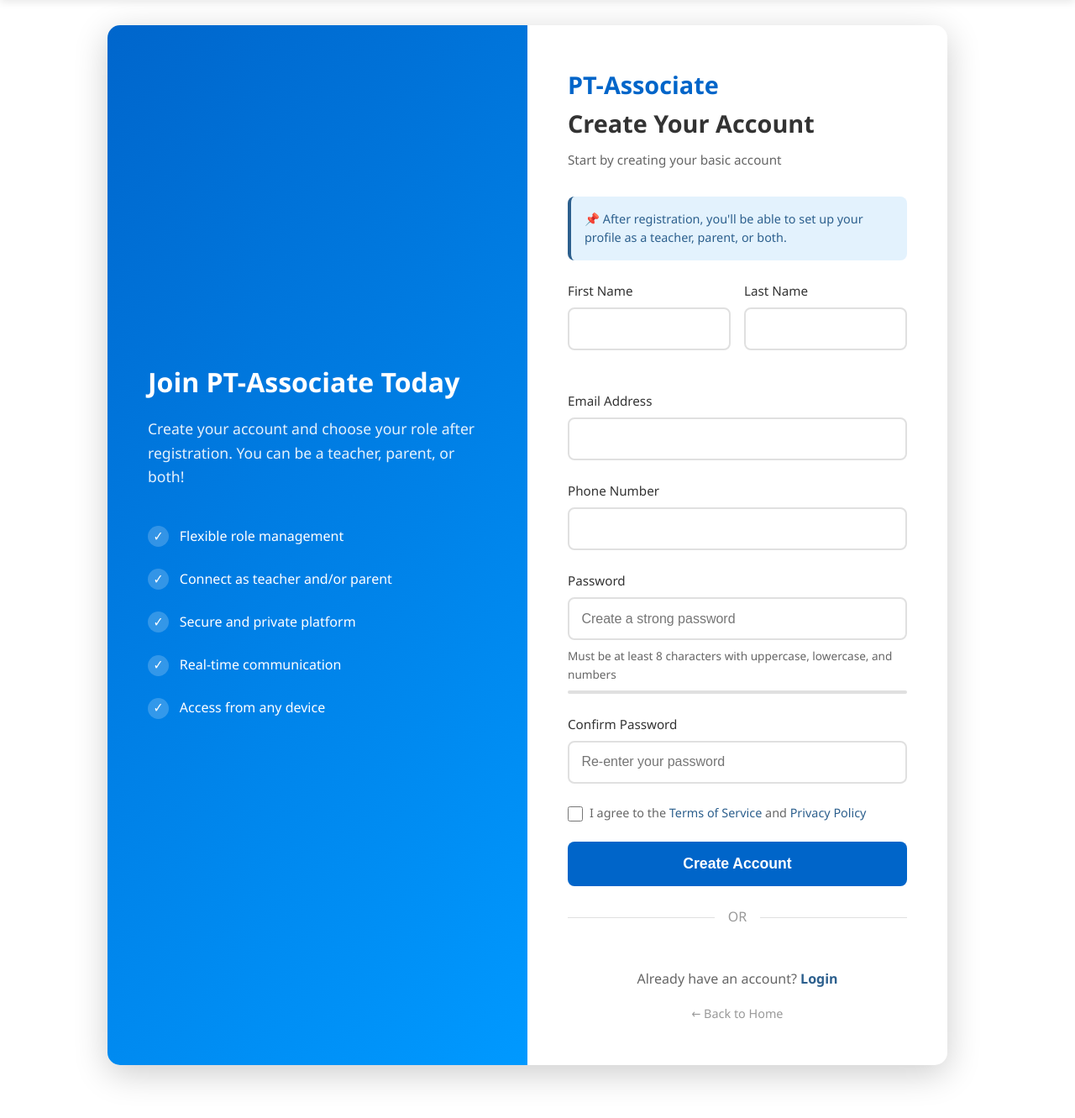
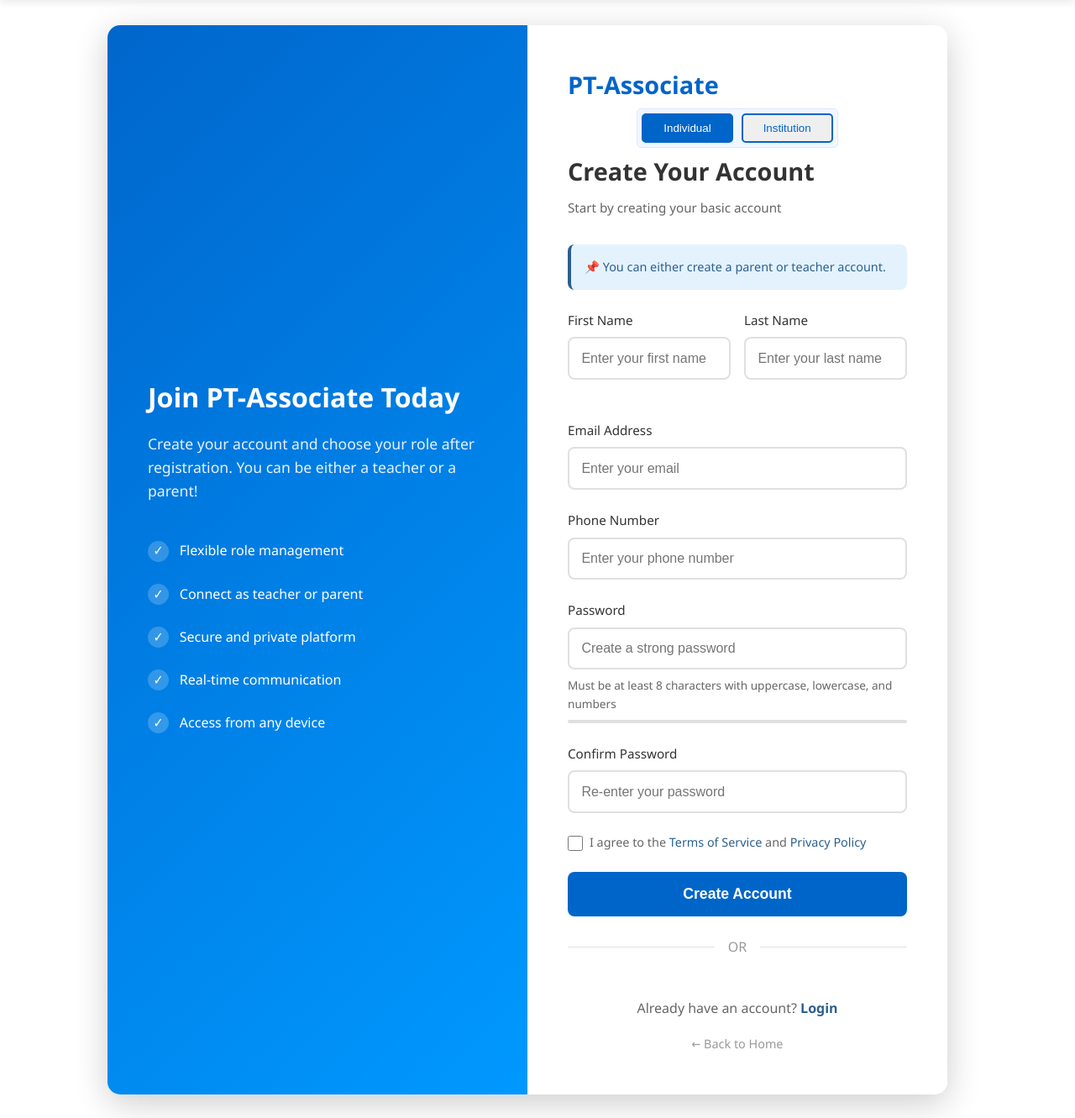
Before and after one commit to AOKTunbosun/pt_associate, a Django app: page /signup/ in a window 1280 px wide. Shown: the part 90-1421 px from the top of the page at 84% size. Run offline with Django 5.2, Linux system fonts and the light colour scheme.

Commit message:
Created the new signup page with individual and institution toggle

```diff
--- a/core/admin.py
+++ b/core/admin.py
@@ -3,8 +3,8 @@ from . import models
 
 # Register your models here.
 admin.site.register(models.CustomUser)
-admin.site.register(models.ParentProfile)
-admin.site.register(models.TeacherProfile)
+# admin.site.register(models.ParentProfile)
+# admin.site.register(models.TeacherProfile)
 admin.site.register(models.Classroom)
 admin.site.register(models.Student)
 admin.site.register(models.Message)
--- a/core/static/core/css/signup.css
+++ b/core/static/core/css/signup.css
@@ -75,12 +75,52 @@ body {
     justify-content: center;
 }
 
-/* .logo { */
-    /* font-size: 1.8rem; */
-    /* font-weight: bold; */
-    /* color: #2c5f8d; */
-    /* margin-bottom: 0.5rem; */
-/* } */
+.form-toggle-container {
+    width: 100%;
+    display: flex;
+    align-items: center;
+    justify-content: center;
+    margin: 5px 0px;
+}
+
+.form-toggle {
+    display: flex;
+    background-color: #f0f7ff;
+    padding: 5px;
+    border: 1px solid #e0e7ff;
+    border-radius: 5px;
+    gap: 10px;
+}
+
+.form-toggle-btn {
+    color: #0065c9;
+    padding: 8px 24px;
+    border: 2px solid #0065c9;
+    border-radius: 5px;
+    cursor: pointer;
+}
+
+.form-toggle-btn:hover {
+    background-color: #deecfd;
+}
+
+.active-btn {
+    background-color: #0065c9;
+    color: white;
+}
+
+.active-btn:hover {
+    background-color: hsl(210, 100%, 29%);
+    border-color: hsl(210, 100%, 29%);
+}
+
+.forms {
+    display: none;
+}
+
+.active-form {
+    display: block;
+}
 
 .signup-header {
     margin-bottom: 2rem;
@@ -126,6 +166,19 @@ body {
 }
 
 .form-group input:focus {
+    outline: none;
+    border-color: #2c5f8d;
+}
+
+.form-group select {
+    width: 100%;
+    padding: 0.9rem;
+    border-radius: 8px;
+    font-size: 1rem;
+    border: 2px solid #e0e0e0;
+}
+
+.form-group select:focus {
     outline: none;
     border-color: #2c5f8d;
 }
--- a/core/static/core/js/signup.js
+++ b/core/static/core/js/signup.js
@@ -1,3 +1,35 @@
+document.addEventListener('DOMContentLoaded', () => {
+    const individualForm = document.getElementById('individual-form');
+    const institutionForm = document.getElementById('institution-form');
+    const individualToggle = document.getElementById('individual-toggle');
+    const institutionToggle = document.getElementById('institution-toggle');
+
+
+
+    individualToggle.addEventListener('click', e => {
+        e.stopPropagation();
+
+        individualToggle.classList.add('active-btn');
+        institutionToggle.classList.remove('active-btn');
+
+        individualForm.classList.add('active-form');
+        institutionForm.classList.remove('active-form');
+    });
+
+    institutionToggle.addEventListener('click', e => {
+        e.stopPropagation();
+
+        individualToggle.classList.remove('active-btn');
+        institutionToggle.classList.add('active-btn');
+
+        individualForm.classList.remove('active-form');
+        institutionForm.classList.add('active-form');
+    });
+
+});
+
+
+
 function checkPasswordStrength() {
     const password = document.getElementById('password').value;
     const strengthBar = document.getElementById('strengthBar');
--- a/core/templates/core/signup.html
+++ b/core/templates/core/signup.html
@@ -13,10 +13,10 @@
     <!-- Left Side -->
     <div class="signup-left">
         <h2>Join PT-Associate Today</h2>
-        <p>Create your account and choose your role after registration. You can be a teacher, parent, or both!</p>
+        <p>Create your account and choose your role after registration. You can be either a teacher or a parent!</p>
         <ul class="benefits-list">
             <li>Flexible role management</li>
-            <li>Connect as teacher and/or parent</li>
+            <li>Connect as teacher or parent</li>
             <li>Secure and private platform</li>
             <li>Real-time communication</li>
             <li>Access from any device</li>
@@ -26,6 +26,15 @@
     <!-- Right Side - Signup Form -->
     <div class="signup-right">
         <div class="logo">PT-Associate</div>
+        <div class="form-toggle-container">
+            <div class="form-toggle">
+                <button id="individual-toggle" class="form-toggle-btn active-btn">Individual</button>
+                <button id="institution-toggle" class="form-toggle-btn">Institution</button>
+            </div>
+        </div>
+
+        <!-- Individual form  -->
+        <div id="individual-form" class="forms active-form">
             <div class="signup-header">
                 <h3>Create Your Account</h3>
                 <p>Start by creating your basic account</p>
@@ -33,35 +42,36 @@
 
             <!-- Info Note -->
             <div class="info-note">
-            <p>📌 After registration, you'll be able to set up your profile as a teacher, parent, or both.</p>
+                <p>📌 You can either create a parent or teacher account.</p>
             </div>
 
             <!-- Signup Form -->
             <form action="{% url 'signup' %}" method="POST" id="signupForm">
                 {% csrf_token %}
+                <input type="hidden" name="form_type" value="individual">
                 <!-- Personal Information -->
                 <div class="form-row">
                     <div class="form-group">
                         <label for="firstName">First Name</label>
-                    <input type="text" id="firstName" name="firstName" required>
+                        <input type="text" id="firstName" name="firstName" placeholder="Enter your first name" required>
                         <div class="error-message" id="firstNameError">First name is required</div>
                     </div>
                     <div class="form-group">
                         <label for="lastName">Last Name</label>
-                    <input type="text" id="lastName" name="lastName" required>
+                        <input type="text" id="lastName" name="lastName" placeholder="Enter your last name" required>
                         <div class="error-message" id="lastNameError">Last name is required</div>
                     </div>
                 </div>
 
                 <div class="form-group">
                     <label for="email">Email Address</label>
-                <input type="email" id="email" name="email" required>
+                    <input type="email" id="email" name="email" placeholder="Enter your email" required>
                     <div class="error-message" id="emailError">Please enter a valid email address</div>
                 </div>
 
                 <div class="form-group">
                     <label for="phone">Phone Number</label>
-                <input type="tel" id="phone" name="phone" required>
+                    <input type="tel" id="phone" name="phone" placeholder="Enter your phone number" required>
                     <div class="error-message" id="phoneError">Please enter a valid phone number</div>
                 </div>
 
@@ -81,8 +91,8 @@
 
                 <div class="form-group">
                     <label for="confirmPassword">Confirm Password</label>
-                <input type="password" id="confirmPassword" name="confirmPassword" placeholder="Re-enter your password"
-                    required>
+                    <input type="password" id="confirmPassword" name="confirmPassword"
+                        placeholder="Re-enter your password" required>
                     <div class="error-message" id="confirmPasswordError">Passwords do not match</div>
                 </div>
 
@@ -96,6 +106,68 @@
 
                 <button type="submit" class="btn-signup">Create Account</button>
             </form>
+
+        </div>
+
+
+        <!-- Institution form  -->
+        <div id="institution-form" class="forms">
+            <div class="signup-header">
+                <h3>Register Your Institution</h3>
+                <p>Provide correct details</p>
+            </div>
+
+            <div class="info-note">
+                <p>📌 You must create a teacher account before creating your institution/school.</p>
+            </div>
+
+            <form action="{% url 'signup' %}" method="POST" id="signupForm">
+                {% csrf_token %}
+                <input type="hidden" name="form_type" value="institution">
+                <div class="form-group">
+                    <label for="institutionName">Institution Name</label>
+                    <input type="text" id="institutionName" name="institutionName" placeholder="Enter institution name" required>
+                </div>
+
+
+                <div class="form-group">
+                    <label for="institutionEmail">Principal's Account Email</label>
+                    <input type="email" id="institutionEmail" name="institutionEmail" placeholder="Enter principal account email" required>
+                </div>
+
+                <div class="form-group">
+                    <label for="institutionType">Institution Type</label>
+                    <select name="institutionType" id="institutionType">
+                        <option value="primary">Primary</option>
+                        <option value="secondary">Secondary</option>
+                    </select>
+                </div>
+
+                <div class="form-group">
+                    <label for="location">Location</label>
+                    <input type="text" id="location" name="location"
+                        placeholder="Enter the location of institution" required>
+                </div>
+
+                <div class="form-group">
+                    <label for="institutionPassword">Principal's Account Password</label>
+                    <input type="password" id="institutionPassword" name="institutionPassword"
+                        placeholder="Enter principal account password" required>
+                </div>
+
+
+                <!-- Terms and Conditions -->
+                <div class="terms-checkbox">
+                    <input type="checkbox" id="terms" name="terms" required>
+                    <label for="terms">
+                        I agree to the <a href="#">Terms of Service</a> and <a href="#">Privacy Policy</a>
+                    </label>
+                </div>
+
+                <button type="submit" class="btn-signup">Create Account</button>
+            </form>
+
+        </div>
 
         <div class="divider">
             <span>OR</span>
--- a/core/views.py
+++ b/core/views.py
@@ -77,36 +77,48 @@ class SignupPage(View):
         if request.user.is_authenticated:
             logout(request)
 
-        first_name = request.POST.get('firstName')
-        last_name = request.POST.get('lastName')
-        email = request.POST.get('email')
-        phone = request.POST.get('phone')
-        password = request.POST.get('password')
+        if request.POST.get('form_type') == 'individual':
 
-        username = email.split('@')[0] + str(uuid.uuid4())[:10]
+            first_name = request.POST.get('firstName')
+            last_name = request.POST.get('lastName')
+            email = request.POST.get('email')
+            phone = request.POST.get('phone')
+            password = request.POST.get('password')
 
-        if User.objects.filter(email=email).exists():
-            messages.error(request, 'Email already exist')
-            return redirect('signup')
+            username = email.split('@')[0] + str(uuid.uuid4())[:10]
 
-        try:
-            user = User.objects.create_user(
-                first_name=first_name,
-                last_name=last_name,
-                username=username,
-                email=email,
-                phone_number=phone,
-                password=password
-            )
+            if User.objects.filter(email=email).exists():
+                messages.error(request, 'Email already exist')
+                return redirect('signup')
 
-            if user:
-                login(request, user)
-                return redirect('dashboard')
+            try:
+                user = User.objects.create_user(
+                    first_name=first_name,
+                    last_name=last_name,
+                    username=username,
+                    email=email,
+                    phone_number=phone,
+                    password=password
+                )
 
-        except Exception as e:
-            print(e)
-            messages.error(request, 'Error trying to create your account')
-            return redirect('signup')
+                if user:
+                    login(request, user)
+                    return redirect('dashboard')
+
+            except Exception as e:
+                print(e)
+                messages.error(request, 'Error trying to create your account')
+                return redirect('signup')
+
+
+        elif request.POST.get('form_type') == 'individual':
+            institution_name = request.POST.get('institutionName')
+            institution_principal_email = request.POST.get('institutionEmail')
+            institution_type = request.POST.get('institutionType')
+            location = request.POST.get('location')
+            institution_principal_password = request.POST.get('institutionPassword')
+
+
 
 
 class DashboardPage(View):
```
Also changed, not shown: core/models.py (+17 -15 lines), core/migrations/0013_remove_teacherprofile_user_id_and_more.py (added). Lines whose indentation alone changed are shown as unchanged.
